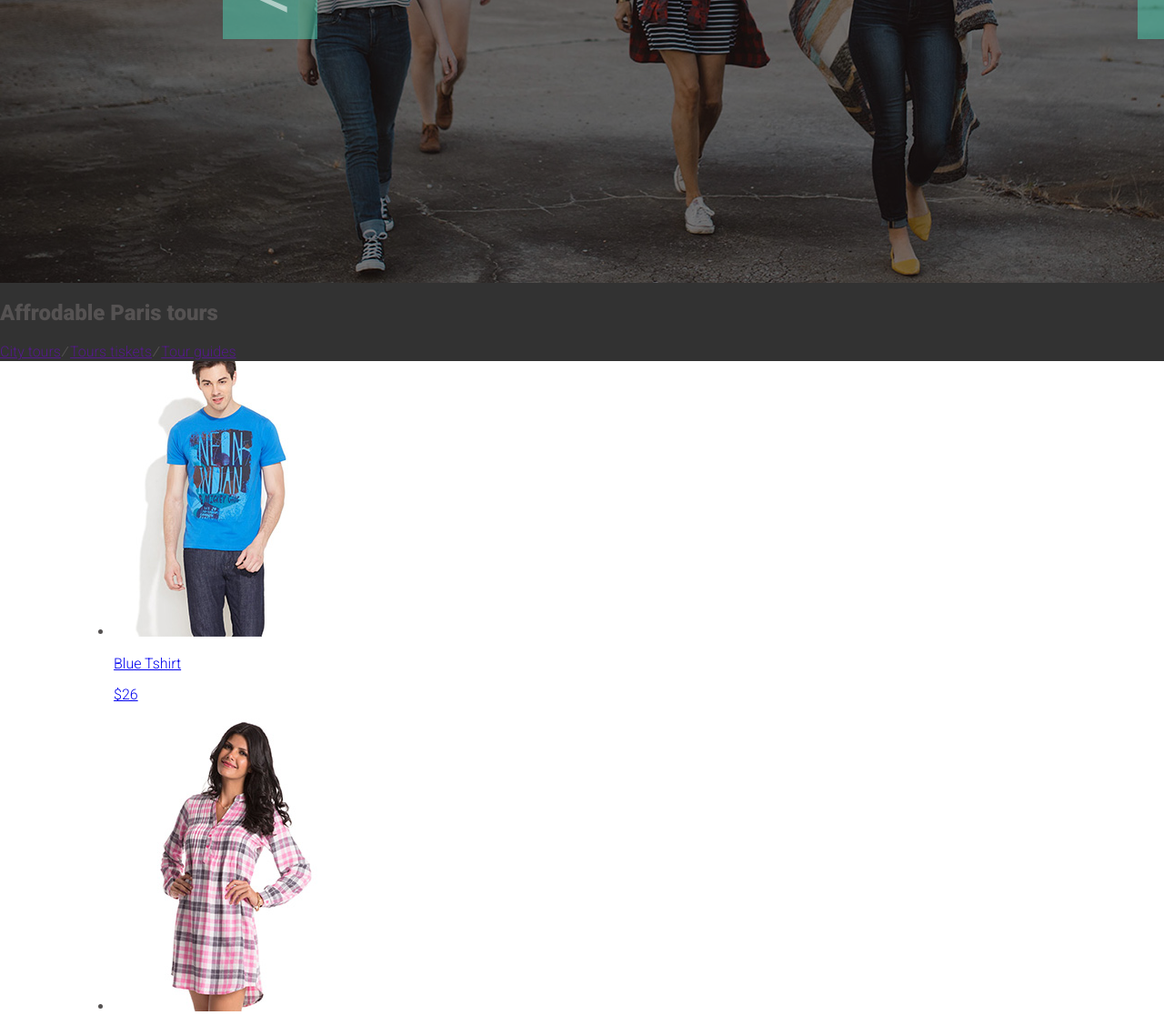
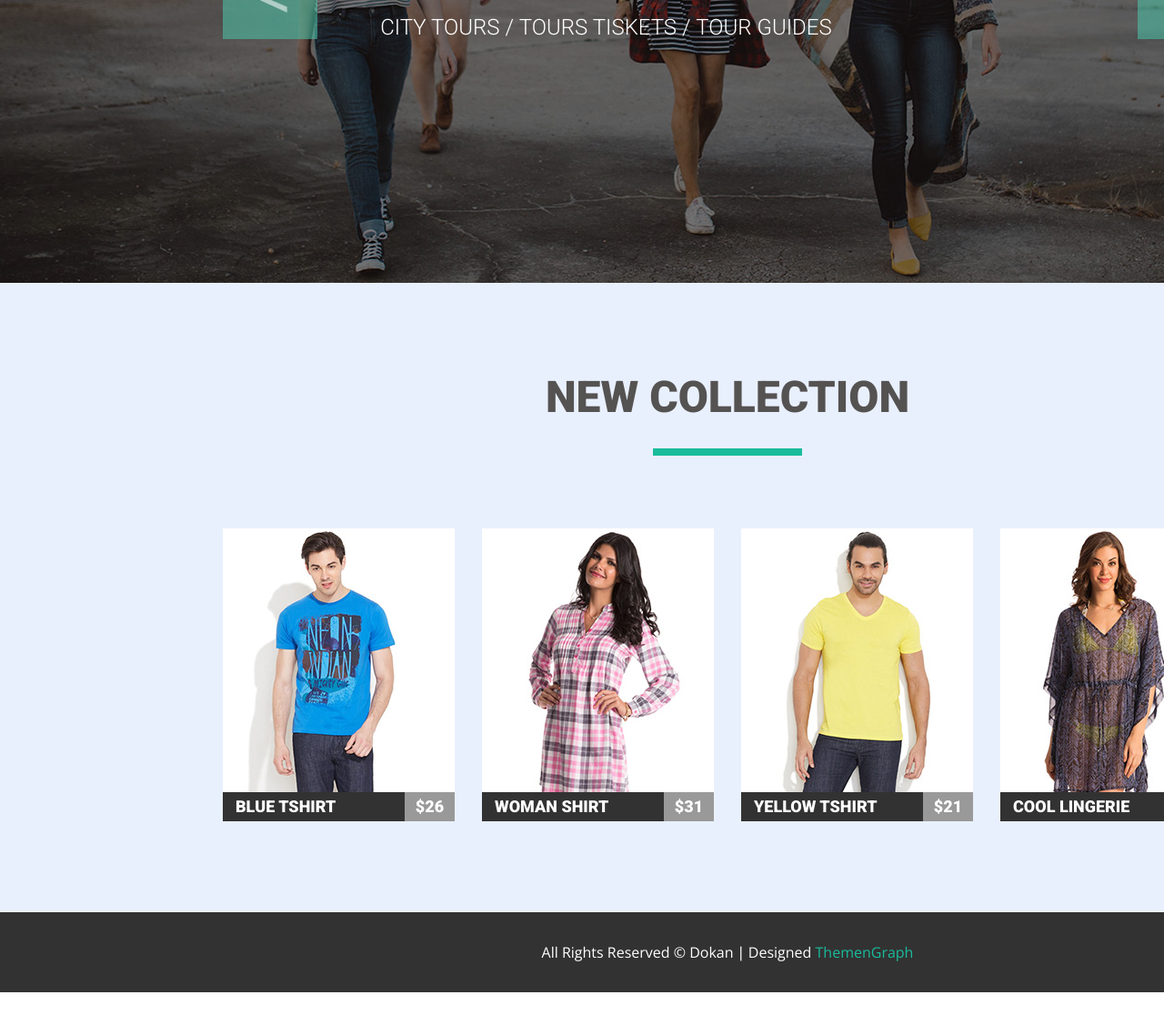
Before and after one commit to DmytroLysenko/Module_5, a plain HTML site: page index.html in a window 1280 px wide. Shown: the part 385-1512 px from the top of the page at 91% size. After the commit the page ends 1476 px from the top, so only its background shows below. Drawn offline with nearby package versions, Linux system fonts and the light colour scheme.

Commit message:
styled collection and footer

```diff
--- a/css/style.css
+++ b/css/style.css
@@ -110,7 +110,7 @@ body {
 .page_main__slider_img {
   display: block;
 }
-
+/*  Переделать на back-ground-image */
 .page_main__slider_hover {
   width: 1600px;
   height: 600px;
@@ -120,6 +120,7 @@ body {
   left: 0;
 }
 
+/*      SLIDER CONTROL     */
 .page_main__slider_control {
   width: 1110px;
   position: absolute;
@@ -146,3 +147,147 @@ body {
 .page_main__slider_right {
   float: right;
 }
+
+/*      SLIDER TEXT    */
+.page_main__slider_text {
+  position: absolute;
+  top: 210px;
+  left: 50%;
+  transform: translateX(-50%);
+}
+
+.page_main__slider_title {
+  margin: 0;
+  font-size: 60px;
+  line-height: 82px;
+  font-weight: 900;
+  color: #ff7200;
+  text-transform: uppercase;
+}
+
+.page_main__slider_links {
+  margin: 0;
+  padding: 0;
+  list-style: none;
+}
+
+.page_main__slider_links_item {
+  font-size: 24px;
+  line-height: 54px;
+  font-weight: 300;
+  text-transform: uppercase;
+  color: #fff;
+  float: left;
+}
+
+.page_main__slider_links_item > a {
+  text-decoration: none;
+  color: #fff;
+}
+
+.page_main__slider_text:hover .page_main__slider_title {
+  color: #fff;
+}
+
+/*    COLLECTION     */
+.page_main__collection > .container_outer {
+  background-color: #e9f0fd;
+  padding-bottom: 100px;
+}
+/*    COLLECTION TITLE     */
+.page_main__collection_title {
+  margin: 0;
+  padding: 110px 0 80px 0;
+  font-size: 48px;
+  font-weight: 900;
+  line-height: 32px;
+  text-transform: uppercase;
+  text-align: center;
+}
+.page_main__collection_title::after {
+  display: block;
+  content: "";
+  margin: 0 auto;
+  margin-top: 40px;
+  width: 164px;
+  height: 8px;
+  background-color: #1abc9c;
+}
+
+/*    COLLECTION LIST     */
+.page_main__collection_list {
+  margin: 0;
+  padding: 0;
+  list-style: none;
+}
+/*    COLLECTION ITEM     */
+.page_main__collection_item {
+  width: 255px;
+  float: left;
+  position: relative;
+}
+.page_main__collection_item:not(:last-of-type) {
+  margin-right: 30px;
+}
+
+.page_main__gallery_item_footer {
+  background-color: #323232;
+  width: 255px;
+  position: absolute;
+  bottom: 0;
+  left: 0;
+}
+.page_main__collection_item img {
+  display: block;
+}
+.page_main__collection_item a {
+  display: block;
+  text-decoration: none;
+  font-size: 18px;
+  line-height: 32px;
+  font-weight: 900;
+  color: #fff;
+  text-transform: uppercase;
+}
+
+.page_main__gallery_item_name {
+  margin: 0;
+  padding-left: 14px;
+  float: left;
+}
+.page_main__gallery_item_price {
+  margin: 0;
+  width: 55px;
+  text-align: center;
+  background-color: rgba(255, 255, 255, 0.5);
+  float: right;
+}
+
+.page_main__collection_item > a:hover .page_main__gallery_item_footer {
+  background-color: #1abc9c;
+}
+
+
+
+/*    FOCUS - дописать!!! */
+
+/* .page_main__collection_item > a:focus .page_main__gallery_item_footer {
+  background-color: #1abc9c;
+} */
+
+
+/*    FOOTER     */
+.page_footer p {
+  margin: 0;
+  display: block;
+  font-family: "Open Sans", sans-serif;
+  font-size: 16px;
+  font-weight: 300;
+  line-height: 88px;
+  color: #fff;
+  text-align: center;
+}
+.page_footer a {
+  text-decoration: none;
+  color: #1abc9c;
+}
--- a/index.html
+++ b/index.html
@@ -5,8 +5,14 @@
     <meta name="viewport" content="width=device-width, initial-scale=1.0" />
     <meta http-equiv="X-UA-Compatible" content="ie=edge" />
     <link rel="stylesheet" href="css/normalize.css" />
-    <link href="https://fonts.googleapis.com/css?family=Roboto:300,900&display=swap" rel="stylesheet">
-    <link href="https://fonts.googleapis.com/css?family=Open+Sans:700&display=swap" rel="stylesheet">
+    <link
+      href="https://fonts.googleapis.com/css?family=Roboto:300,900&display=swap"
+      rel="stylesheet"
+    />
+    <link
+      href="https://fonts.googleapis.com/css?family=Open+Sans:300,700&display=swap"
+      rel="stylesheet"
+    />
     <link rel="stylesheet" href="css/style.css" />
     <title>Document</title>
   </head>
@@ -30,22 +36,44 @@
     <main class="page_main">
       <section class="page_main__slider">
         <div class="container_outer">
-          <img class="page_main__slider_img" src="img/slider_item_1.jpg" alt="" width="1600" height="600" />
+          <img
+            class="page_main__slider_img"
+            src="img/slider_item_1.jpg"
+            alt=""
+            width="1600"
+            height="600"
+          />
           <div class="page_main__slider_hover"></div>
           <div class="page_main__slider_control clearfix">
-              <a href="#" class="page_main__slider_control_item page_main__slider_left">&lt;</a>
-              <a href="#" class="page_main__slider_control_item page_main__slider_right">&gt;</a>
+            <a
+              href="#"
+              class="page_main__slider_control_item page_main__slider_left"
+              >&lt;</a
+            >
+            <a
+              href="#"
+              class="page_main__slider_control_item page_main__slider_right"
+              >&gt;</a
+            >
           </div>
           <div class="page_main__slider_text">
             <h2 class="page_main__slider_title">Affrodable Paris tours</h2>
-              <p class="page_main__slider_links">
-                <a href="">City tours</a> &#8725 <a href="">Tours tiskets</a> &#8725
-                <a href="">Tour guides</a>
-              </p>
+            <ul class="page_main__slider_links clearfix">
+              <li class="page_main__slider_links_item">
+                <a href="#">City tours</a> /&#160;
+              </li>
+              <li class="page_main__slider_links_item">
+                <a href="#">Tours tiskets</a> /&#160;
+              </li>
+              <li class="page_main__slider_links_item">
+                <a href="#">Tour guides</a>
+              </li>
+            </ul>
           </div>
         </div>
       </section>
       <section class="page_main__collection">
+        <div class="container_outer">
           <div class="container_inner">
             <h2 class="page_main__collection_title">New collection</h2>
             <ul class="page_main__collection_list clearfix">
@@ -63,7 +91,7 @@
                   </div>
                 </a>
               </li>
-            <li class="page_main__gallery_item">
+              <li class="page_main__collection_item">
                 <a href="#">
                   <img
                     src="img/collection_item_2.jpg"
@@ -77,7 +105,7 @@
                   </div>
                 </a>
               </li>
-            <li class="page_main__gallery_item">
+              <li class="page_main__collection_item">
                 <a href="#">
                   <img
                     src="img/collection_item_3.jpg"
@@ -91,7 +119,7 @@
                   </div>
                 </a>
               </li>
-            <li class="page_main__gallery_item">
+              <li class="page_main__collection_item">
                 <a href="#">
                   <img
                     src="img/collection_item_4.jpg"
@@ -107,12 +135,16 @@
               </li>
             </ul>
           </div>
+        </div>
       </section>
     </main>
     <footer class="page_footer">
       <div class="container_outer">
         <div class="container_inner">
-            <p>All Rights Reserved &copy; Dokan &mid; Designed <a href="#">I hemenGraph</a></p>
+          <p>
+            All Rights Reserved &copy; Dokan &mid; Designed
+            <a href="#">ThemenGraph</a>
+          </p>
         </div>
       </div>
     </footer>
```
Lines whose indentation alone changed are shown as unchanged.
